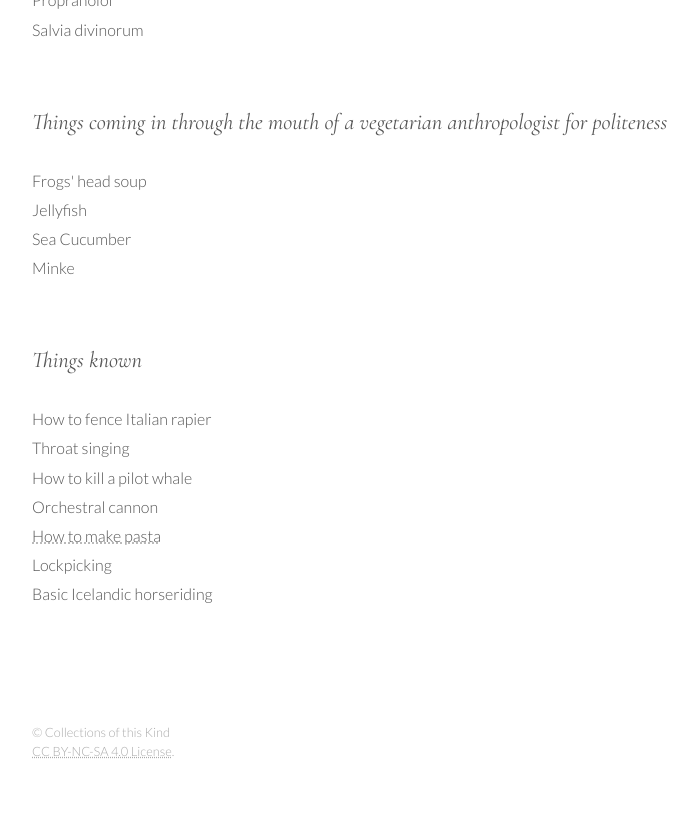
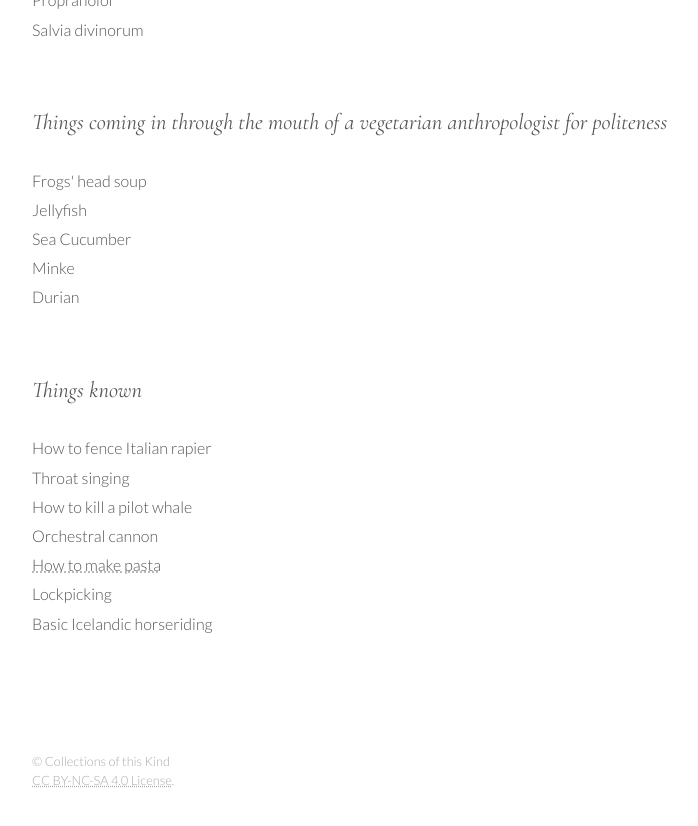
Before and after one commit to CollectionsOfThisKind/collectionsofthiskind.github.io, a Jekyll site: the page built from pages/about/profile.html, in a window 1280 px wide and 900 px high, scrolled down 2262 px. Shown: the top 826 px of the window, without its empty margins (218-916 px from the left). Built offline with Jekyll 4.4.1, drawn with Linux system fonts in a browser that asks for light colours.

Commit message:
Add files via upload

```diff
--- a/pages/about/profile.html
+++ b/pages/about/profile.html
@@ -101,6 +101,7 @@ layout: page
 <li>Jellyfish</li>
 <li>Sea Cucumber</li>
 <li>Minke</li>
+<li>Durian</li>
 </ul>
 
 <h2>Things known</h2>
```
